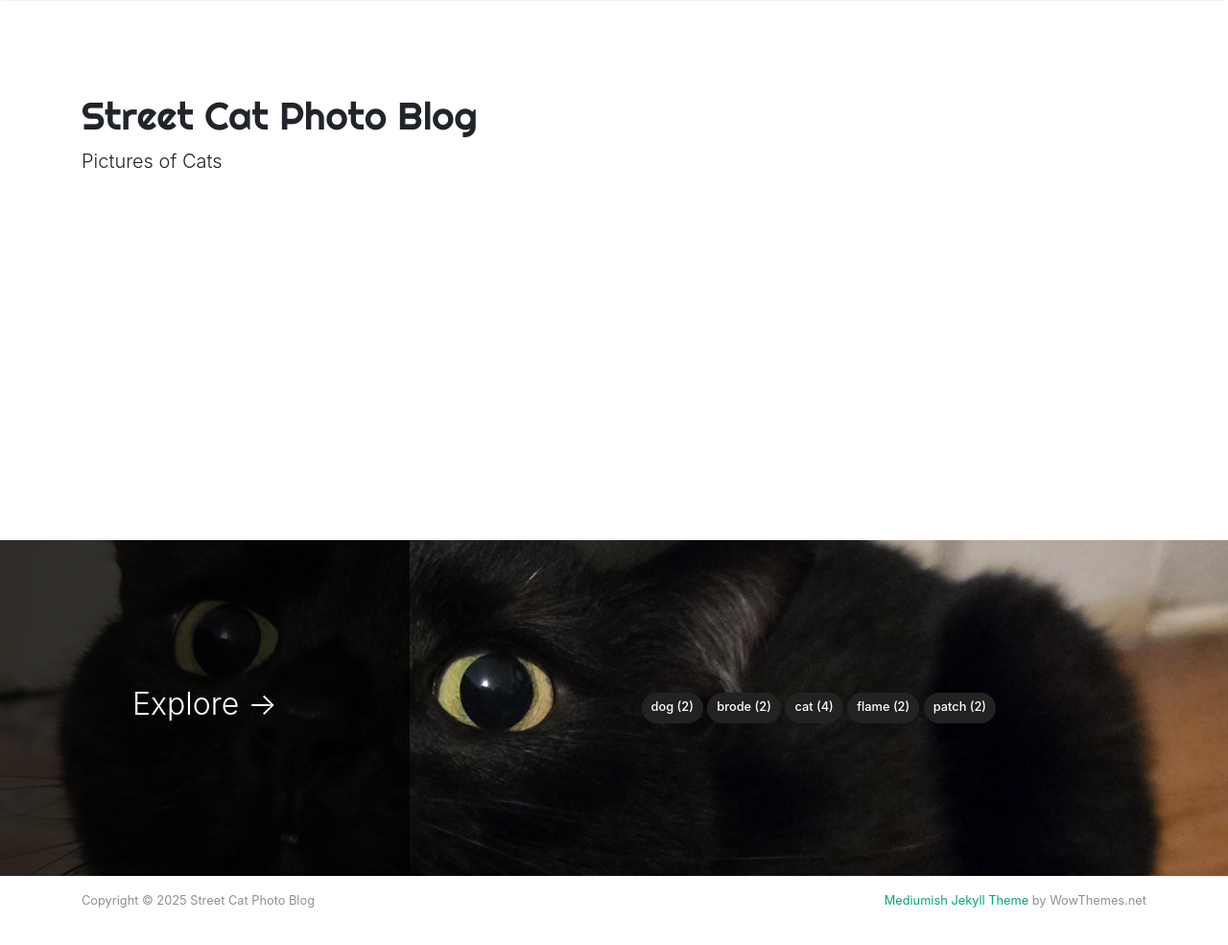
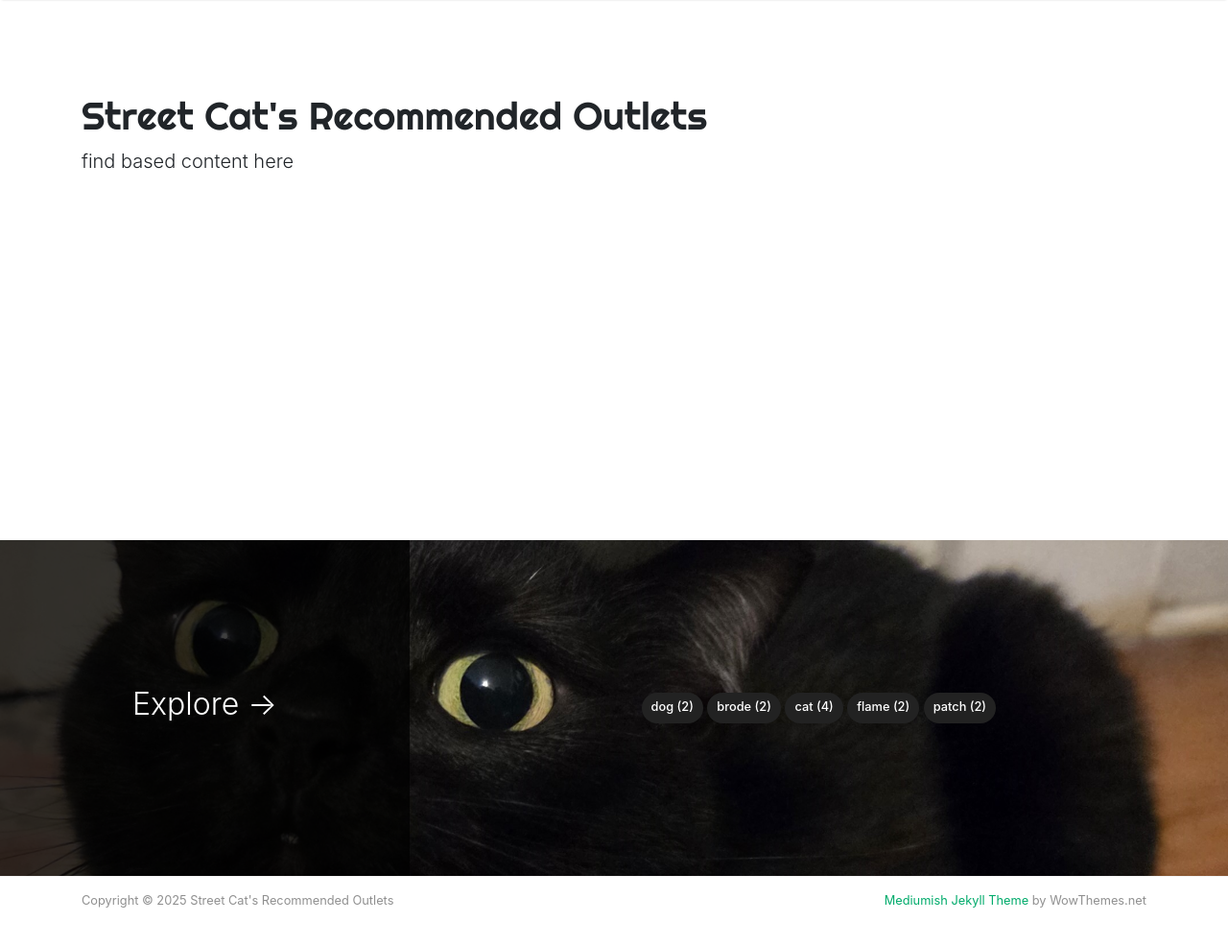
Before and after one commit to StreetCatLove/recs, a Jekyll site: the page built from _pages/tags.md, in a window 1280 px wide and 1022 px high. Shown: the top 985 px of the window at 96% size. Built offline with Jekyll 4.4.1, drawn with Linux system fonts in a browser that asks for light colours; nearby versions of some CDN libraries.

Commit message:
Update _config.yml

```diff
--- a/_config.yml
+++ b/_config.yml
@@ -1,10 +1,10 @@
 # Site
-name: "Street Cat Photo Blog"
-title: "Street Cat Photo Blog"
-description: "Pictures of Cats"
+name: "Street Cat's Recommended Outlets"
+title: "Street Cat's Recommended Outlets"
+description: "find based content here"
 logo: 'assets/images/avatar-icon.jpg'
 favicon: 'assets/images/favicon.ico'
-baseurl: /photo
+baseurl: /recs
 google_analytics:
 disqus:
 mailchimp-list:
```
